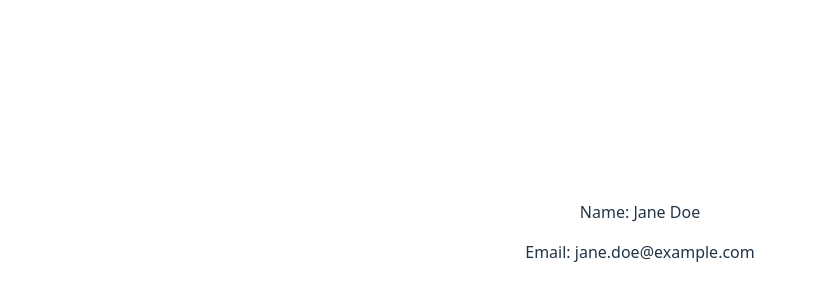
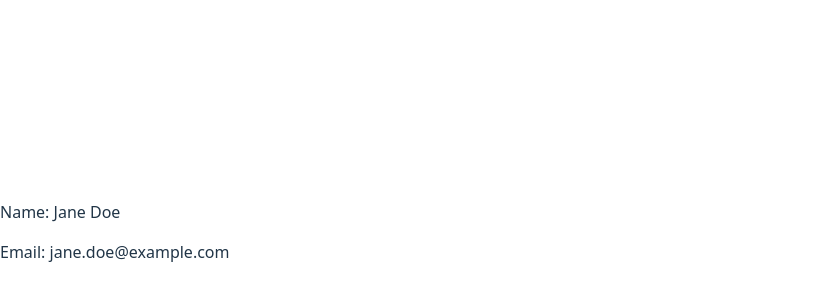
Before and after one commit to amanks-fisca/alx-fe-reactjs, a React (Vite) app in the folder alx-react-app-props/: page / in a window 1280 px wide. Shown: the part 168-468 px from the top of the page, without its empty margins (0-816 px from the left). Built offline with nearby package versions, Linux system fonts and the light colour scheme.

Commit message:
Fix UserInfo import path and resolve component errors

```diff
--- a/alx-react-app-props/src/App.jsx
+++ b/alx-react-app-props/src/App.jsx
@@ -1,7 +1,6 @@
 import React from "react";
-import UserContext from "./UserContext";
-import UserProfile from "./components/UserProfile";
-import "./App.css";
+import UserContext from "./components/UserContext";
+import ProfilePage from "./components/ProfilePage";
 
 function App() {
   const userData = {
@@ -11,7 +10,7 @@ function App() {
 
   return (
     <UserContext.Provider value={userData}>
-      <UserProfile />
+      <ProfilePage />
     </UserContext.Provider>
   );
 }
--- a/alx-react-app-props/src/UserContext.js
+++ /dev/null
@@ -1,6 +0,0 @@
-
-import {createContext} from 'react';
-
-const UserContext = createContext();
-
-export default UserContext;
--- a/alx-react-app-props/src/ProfilePage.jsx
+++ b/alx-react-app-props/src/components/ProfilePage.jsx
@@ -2,7 +2,7 @@
 import UserInfo from './UserInfo';
 
 function ProfilePage() {
-  return <UserInfo />;
+ return <UserInfo />;
 }
 
 export default ProfilePage;
--- /dev/null
+++ b/alx-react-app-props/src/components/UserContext.js
@@ -0,0 +1,5 @@
+import { createContext } from "react";
+
+const UserContext = createContext();
+
+export default UserContext;
```
Also changed, not shown: alx-react-app-props/src/components/UserDetails.jsx (renamed from alx-react-app-props/src/UserDetails.jsx), alx-react-app-props/src/components/UserInfo.jsx (renamed from alx-react-app-props/src/UserInfo.jsx).
